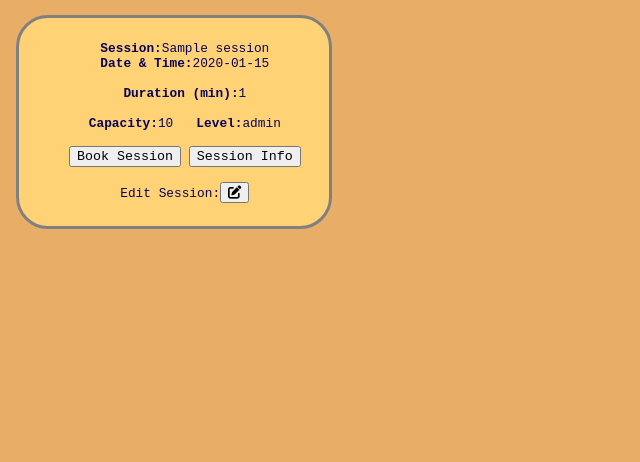
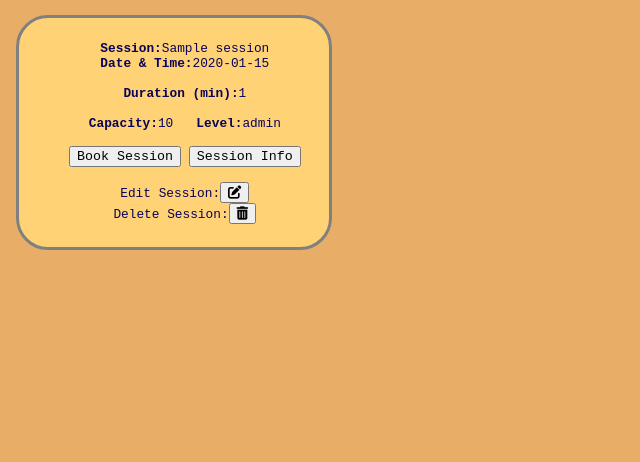
Before and after one commit to andrewswise27/gains_house, a Flask app: page /sessions in a window 1280 px wide. Shown: the part 99-561 px from the top of the page, without its empty margins (0-640 px from the left). Run offline with Flask 2, Linux system fonts and the light colour scheme; a database or web service that is not in the repository returns one stand-in record (values such as "Sample title"); some libraries are stand-ins or nearby versions.

Commit message:
added delete button to sessions

```diff
--- a/templates/sessions/index.html
+++ b/templates/sessions/index.html
@@ -15,6 +15,7 @@
     <li><a href="/book/{{session.id}}"><button class="session_buttons">Book Session</button></a> <a href="/session/description/{{ session.id }}"><button class="session_buttons">Session Info</button></a></li>
     <br>
     <li><label for="edit_session">Edit Session:</label><a href="/sessions/edit/{{session.id}}"><button><i class="fa-solid fa-pen-to-square"></i></button></a></li>
+    <li><form action="/sessions/delete/{{session.id}}" method="POST"><label for="delete">Delete Session:</label><button><i class="fa-solid fa-trash-can"></i></button></form></li>
     </ul>
     </div>
 {% endfor %}
```
